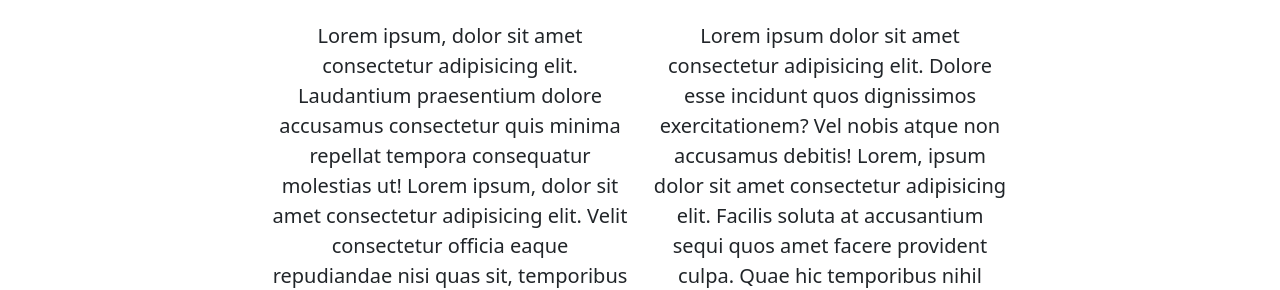
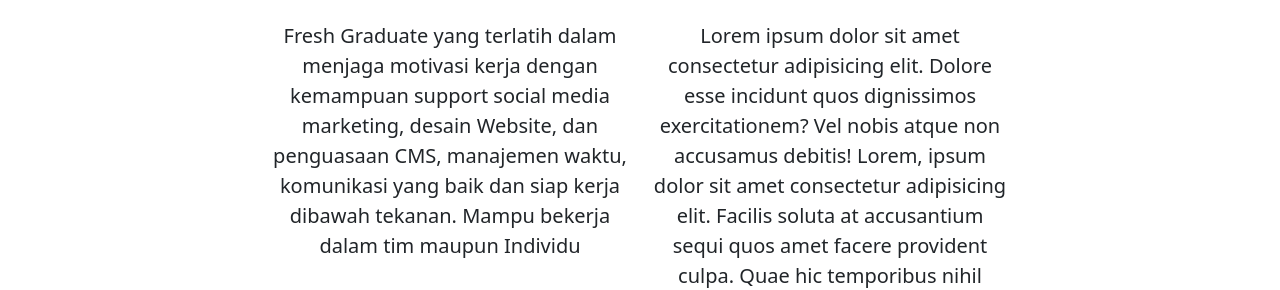
Before and after one commit to febri-idhamzah/febri-idhamzah.github.io, a plain HTML site: page index.html in a window 1280 px wide. Shown: the part 673-963 px from the top of the page. Drawn offline with nearby package versions, Linux system fonts and the light colour scheme.

Commit message:
Update index.html

```diff
--- a/index.html
+++ b/index.html
@@ -76,8 +76,7 @@
         <div class="row justify-content-center fs-5 text-center">
           <div class="col-md-4">
             <p>
-              Lorem ipsum, dolor sit amet consectetur adipisicing elit. Laudantium praesentium dolore accusamus consectetur quis minima repellat tempora consequatur molestias ut! Lorem ipsum, dolor sit amet consectetur adipisicing elit.
-              Velit consectetur officia eaque repudiandae nisi quas sit, temporibus rem magni? Itaque!
+              Fresh Graduate yang terlatih dalam menjaga motivasi kerja dengan kemampuan support social media marketing, desain Website, dan penguasaan CMS, manajemen waktu, komunikasi yang baik dan siap kerja dibawah tekanan. Mampu bekerja dalam tim maupun Individu
             </p>
           </div>
           <div class="col-md-4">
```
